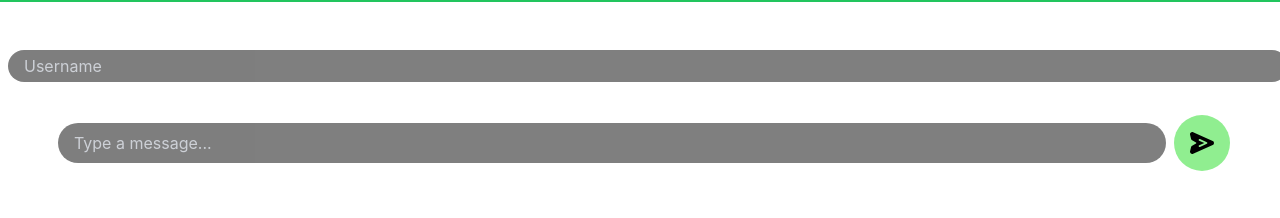
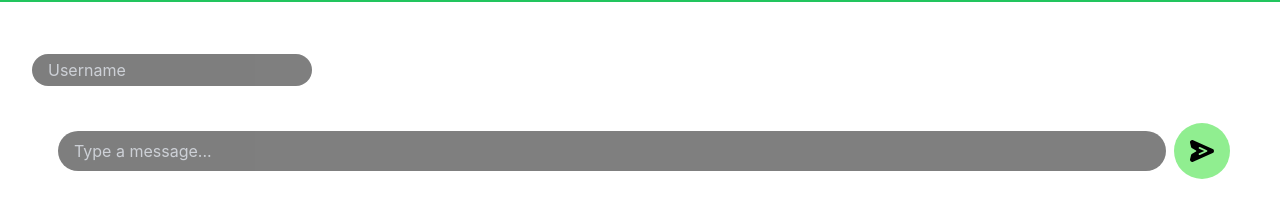
Before and after one commit to Anattam/Chat, a website: page public/index.html in a window 1280 px wide. Shown: the part 46-264 px from the top of the page. Drawn offline with nearby package versions, Linux system fonts and the light colour scheme; no server answers.

Commit message:
Return if necessary

```diff
--- a/public/index.html
+++ b/public/index.html
@@ -53,13 +53,13 @@
       </h1>
     </div>
     <ul class="mx-14 my-10" id="messages"></ul>
-    <!-- <div class="username"> -->
-    <input
-      id="username"
-      placeholder="Username"
-      class="rounded-3xl px-3 py-1 w-full m-2 opacity-50 text-white bg-black"
-    />
-    <!-- </div> -->
+    <div id="username" class="rounded-3xl px-3 py-1 w-full m-2">
+      <input
+        id="username"
+        placeholder="Username"
+        class="rounded-3xl px-3 py-1 m-2 opacity-50 text-white bg-black"
+      />
+    </div>
     <div class="box">
       <input
         id="input"
```
